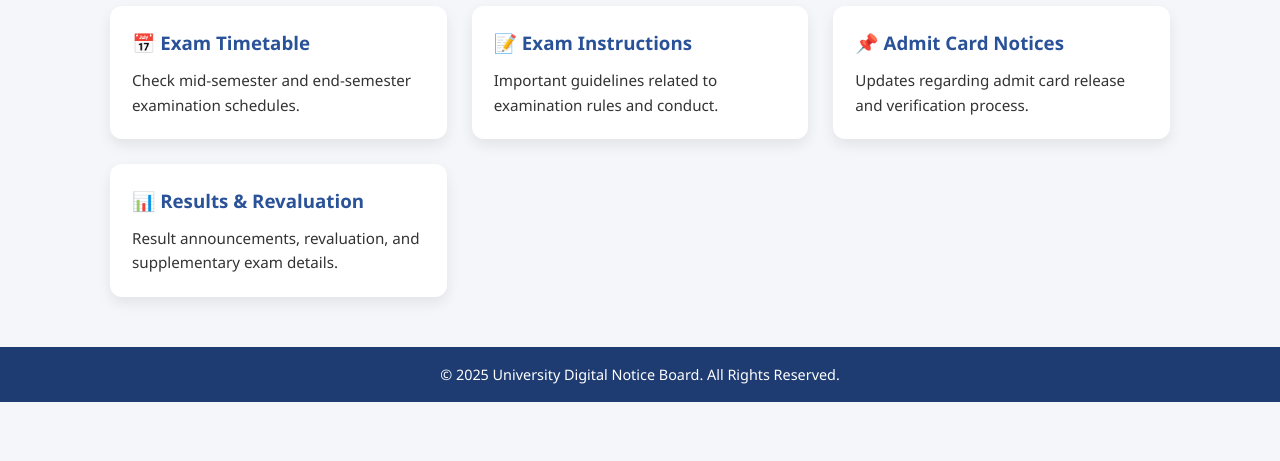
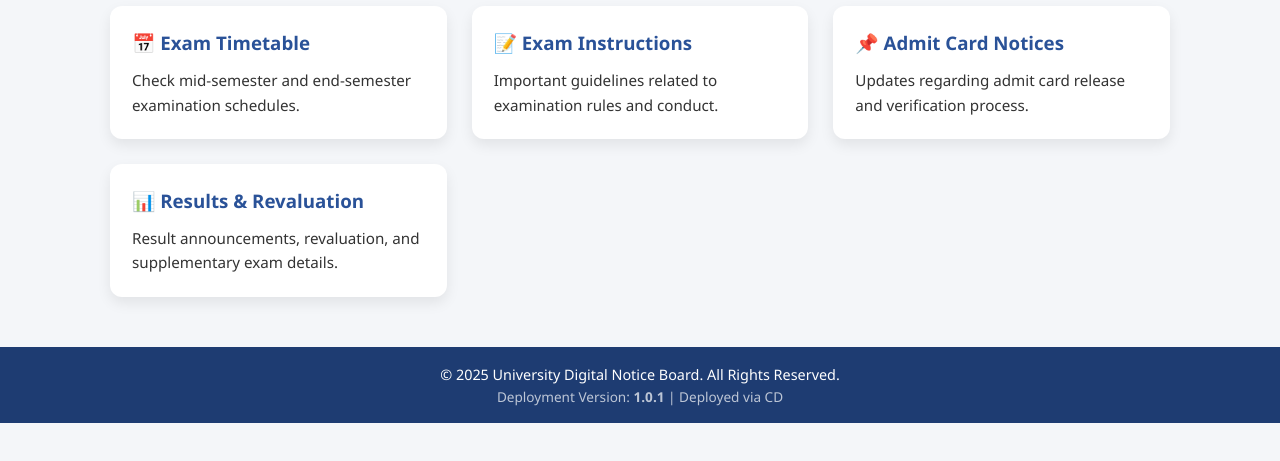
Before and after one commit to dev030818/uni-notice-board, a website: page src/exams.html in a window 1280 px wide. Shown: the part 319-780 px from the top of the page. Drawn offline with Linux system fonts and the light colour scheme.

Commit message:
update exams.html page

```diff
--- a/src/exams.html
+++ b/src/exams.html
@@ -5,6 +5,8 @@
   <title>Examination Updates | University Digital Notice Board</title>
   <meta name="viewport" content="width=device-width, initial-scale=1.0">
   <link rel="stylesheet" href="../styles/style.css">
+
+  <!-- CD-WORKFLOW-CHECK: Build Version 1.0.1 -->
 </head>
 
 <body>
@@ -15,12 +17,11 @@
 </header>
 
 <nav>
-   <a href="index.html">Home</a>
-  <a href="notices.html" >Notices</a>
+  <a href="index.html">Home</a>
+  <a href="notices.html">Notices</a>
   <a href="exams.html">Examinations</a>
   <a href="admissions.html">Admissions</a>
-  <a href="contact.html" >Contact</a>
-
+  <a href="contact.html">Contact</a>
 </nav>
 
 <main class="container">
@@ -51,7 +52,14 @@
 
 <footer>
   <p>&copy; 2025 University Digital Notice Board. All Rights Reserved.</p>
+  <p style="font-size: 0.85rem; opacity: 0.7;">
+    Deployment Version: <strong>1.0.1</strong> | Deployed via CD
+  </p>
 </footer>
+
+<script>
+  console.log("CD Workflow Check: Exams page deployed successfully (v1.0.1)");
+</script>
 
 </body>
 </html>
```
